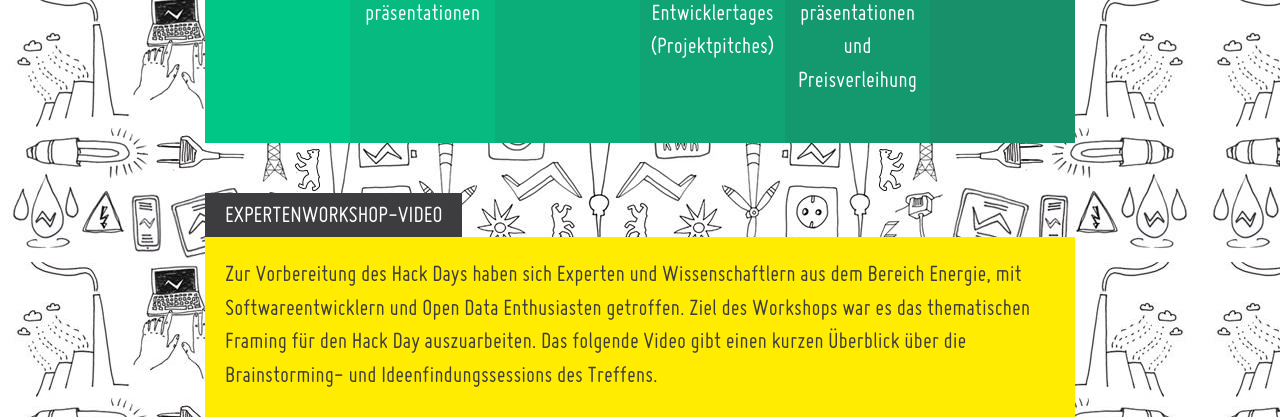
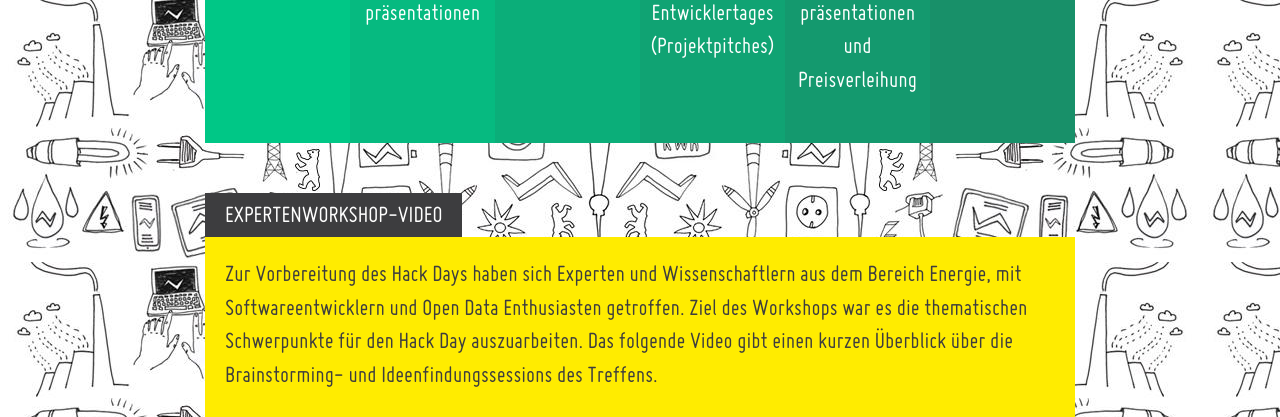
Before and after one commit to okfde/energyhack, a Jekyll site: the page built from index.html, in a window 1280 px wide and 900 px high, scrolled down 2708 px, cut to the strip 0-417 px from the top of the window. Built offline with Jekyll 4.4.1, drawn with Linux system fonts in a browser that asks for light colours; nearby versions of some CDN libraries.

Commit message:
text change video

```diff
--- a/_includes/video.html
+++ b/_includes/video.html
@@ -6,7 +6,7 @@
 <div id="video" class="row-fluid color3">
     <div class="span12">
         <p> Zur Vorbereitung des Hack Days haben sich Experten und Wissenschaftlern aus dem Bereich Energie, mit Softwareentwicklern und Open Data Enthusiasten getroffen.
-        Ziel des Workshops war es das thematischen Framing für den Hack Day auszuarbeiten. Das folgende Video gibt einen kurzen Überblick über die Brainstorming- und Ideenfindungssessions des Treffens.
+        Ziel des Workshops war es die thematischen Schwerpunkte für den Hack Day auszuarbeiten. Das folgende Video gibt einen kurzen Überblick über die Brainstorming- und Ideenfindungssessions des Treffens.
         </p>
         <div class="flex-video widescreen">
             <iframe src="http://player.vimeo.com/video/65389151" width="600" height="338" frameborder="0" webkitAllowFullScreen mozallowfullscreen allowFullScreen></iframe>
```
